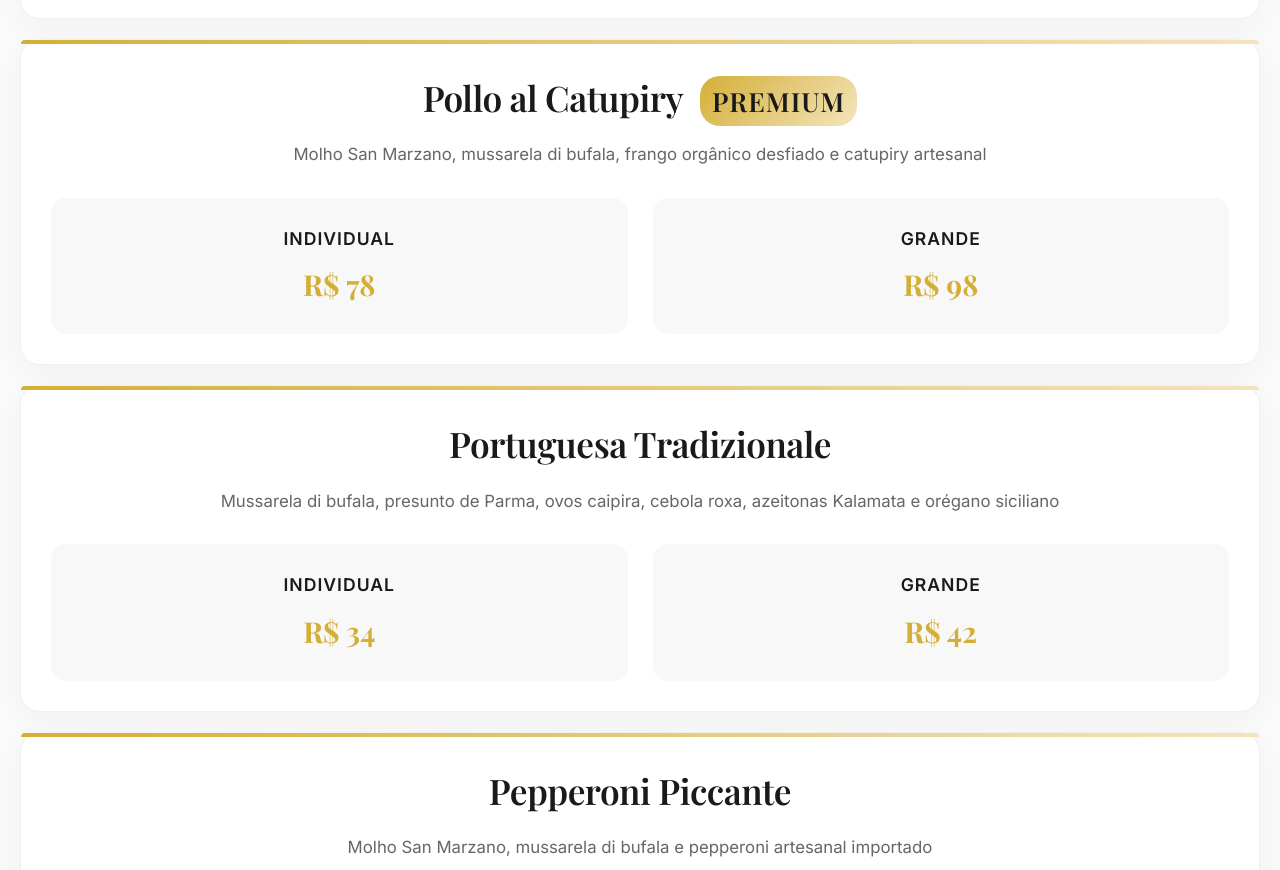
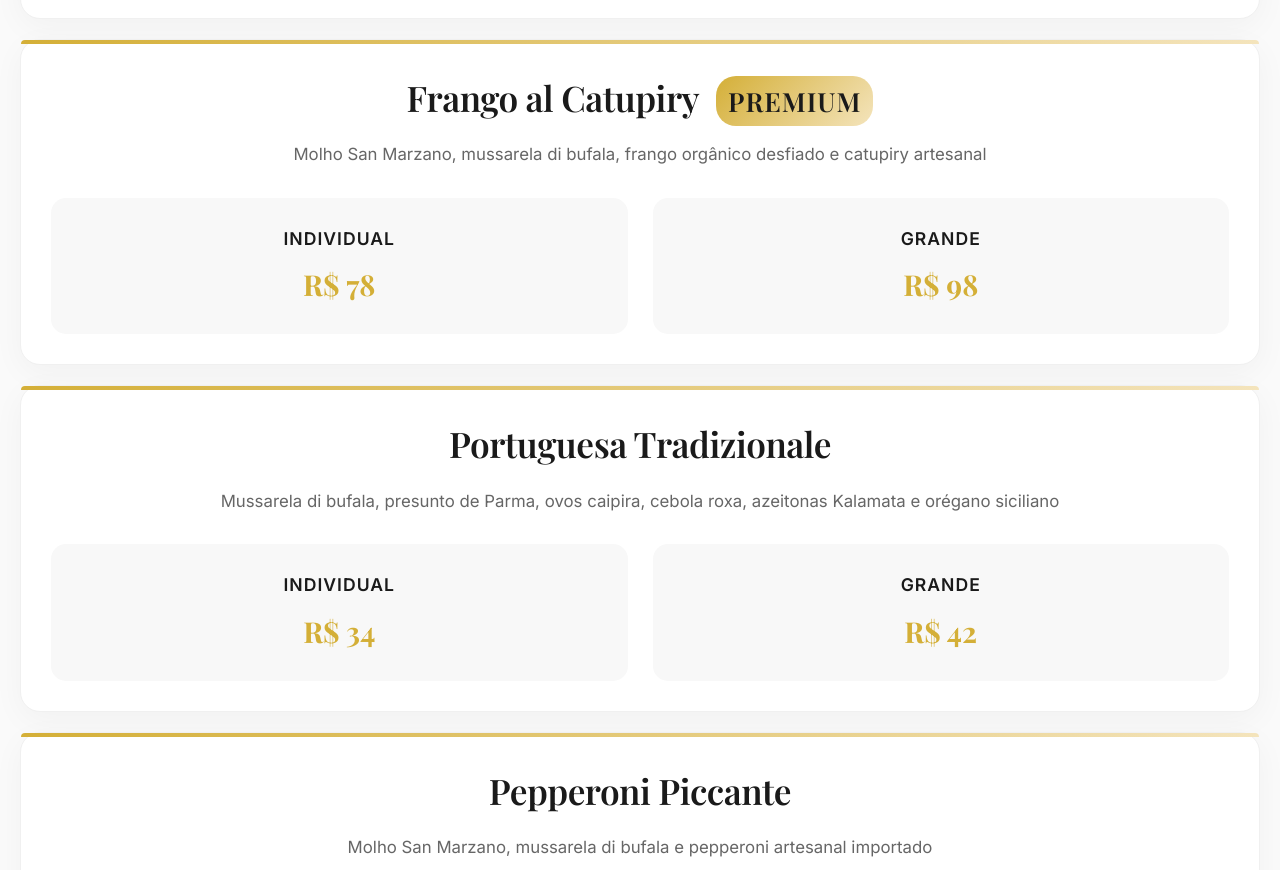
Before and after one commit to alexandremaximojr/delivery, a plain HTML site: page index.html in a window 1280 px wide. Shown: the part 1744-2614 px from the top of the page. Drawn offline with nearby package versions, Linux system fonts and the light colour scheme.

Commit message:
Update index.html

```diff
--- a/index.html
+++ b/index.html
@@ -613,7 +613,7 @@
                     <!-- Frango Premium -->
                     <div class="pizza-item">
                         <div class="pizza-header">
-                            <div class="pizza-name">Pollo al Catupiry <span class="premium-badge">Premium</span></div>
+                            <div class="pizza-name">Frango al Catupiry <span class="premium-badge">Premium</span></div>
                             <div class="pizza-description">Molho San Marzano, mussarela di bufala, frango orgânico desfiado e catupiry artesanal</div>
                         </div>
                         <div class="pizza-sizes">
```
